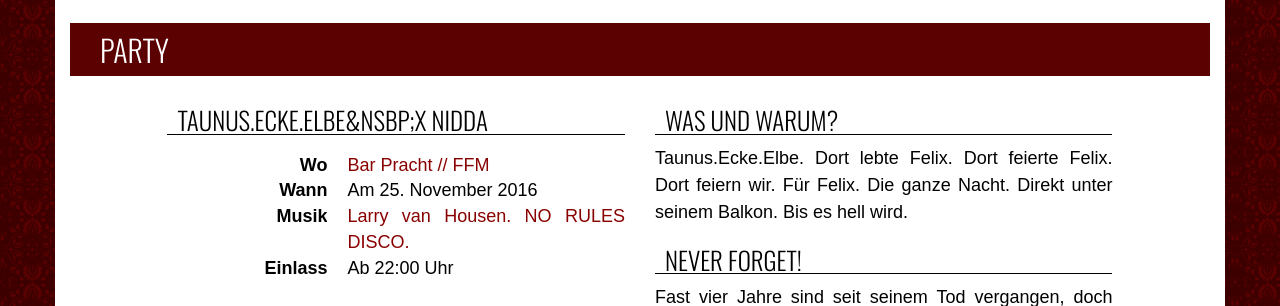
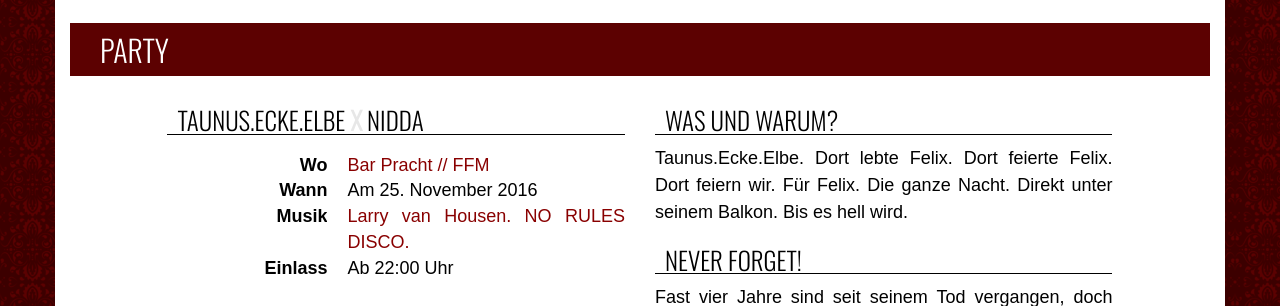
Before and after one commit to dhalla/felixhelbig-ev, a PHP site: page / in a window 1280 px wide. Shown: the part 563-869 px from the top of the page. Run offline with PHP 8.4, Linux system fonts and the light colour scheme; some libraries are stand-ins or nearby versions; some web fonts are replaced.

Commit message:
update 2016

```diff
--- a/index.php
+++ b/index.php
@@ -92,7 +92,7 @@
             <div class="col-md-1"></div>
 
             <div class="col-md-5">
-                <h3>TAUNUS.ECKE.ELBE&nsbp;<style="color: #e7e7e7">x</style>&nbsp;NIDDA</h3>
+                <h3>TAUNUS.ECKE.ELBE&nbsp;<span style="color: #e7e7e7; font-weight: bold;">x</span>&nbsp;NIDDA</h3>
                 <dl class="dl-horizontal">
                   <dt>Wo</dt>
                   <dd><a href="http://barpracht.de/" target="_blank">Bar Pracht // FFM</a></dd>
```
